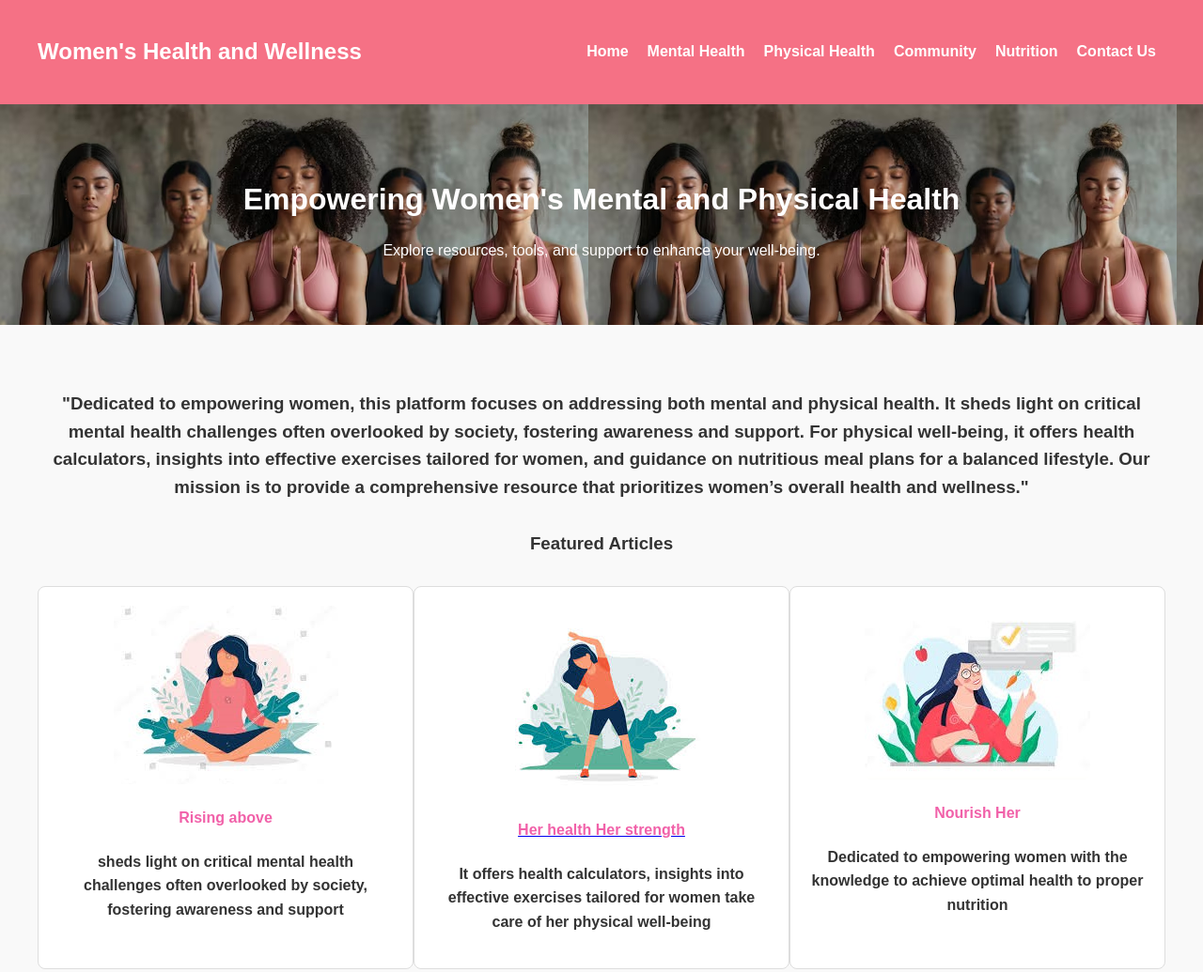
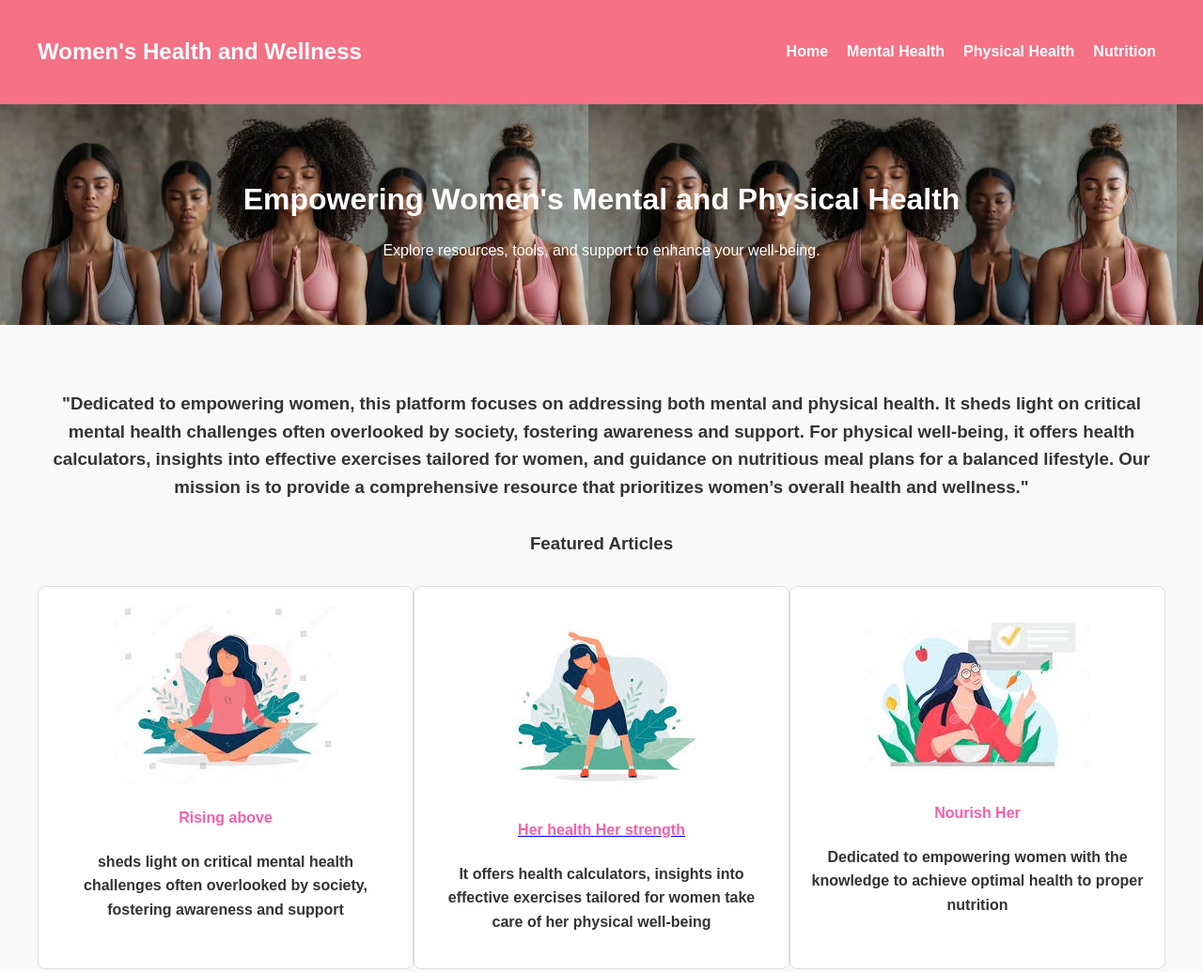
Before and after one commit to Varshini8924/Femine, a plain HTML site: page index.html in a window 1280 px wide. Shown: the top 1035 px of the page at 94% size. Drawn offline with Linux system fonts and the light colour scheme.

Commit message:
community contact removed

```diff
--- a/index.html
+++ b/index.html
@@ -15,9 +15,9 @@
           <li><a href="#index.html">Home</a></li>
           <li><a href="#Rising above">Mental Health</a></li>
           <li><a href="fit.html">Physical Health</a></li>
-          <li><a href="#community">Community</a></li>
+
           <li><a href="#Nourish Her">Nutrition</a></li>
-          <li><a href="#contact">Contact Us</a></li>
+
         </ul>
       </nav>
     </div>
```
